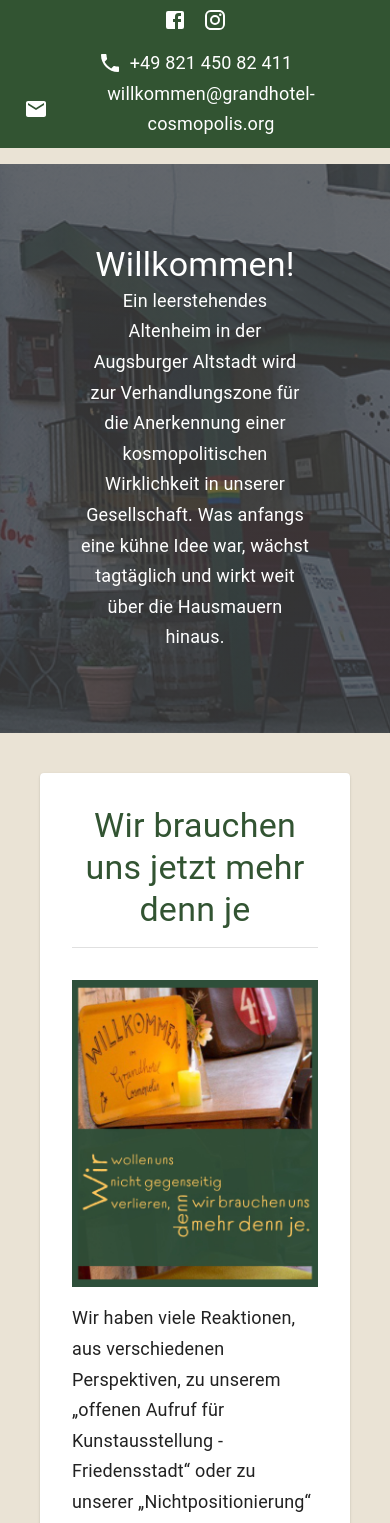
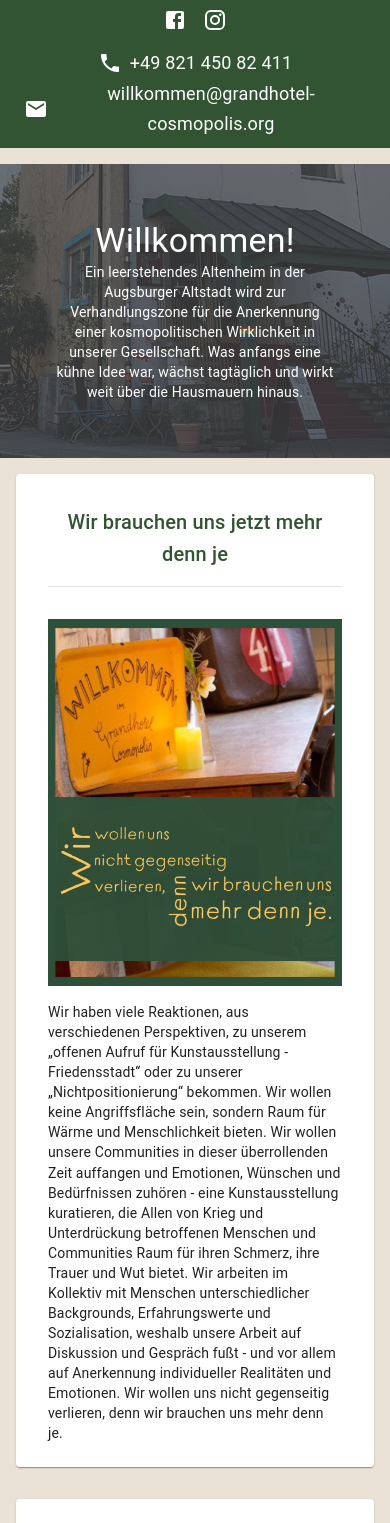
Before and after one commit to grandhotel-cosmopolis/website, a React (Vite) app in the folder grandhotel-cosmopolis-fe/: page / in a window 390 px wide. Shown: the top 1523 px of the page. Built offline with nearby package versions, Linux system fonts and the light colour scheme.

Commit message:
mobile approvements

```diff
--- a/grandhotel-cosmopolis-fe/src/components/pages/home/change.tsx
+++ b/grandhotel-cosmopolis-fe/src/components/pages/home/change.tsx
@@ -10,10 +10,12 @@ import {
 import { ElementWrapper } from "../../shared/element-wrapper";
 import { TypographyWithHeart } from "../../shared/typography-with-heart";
 import { useTranslation } from "react-i18next";
+import { useIsMobileView } from "../../hooks/screen-sizes/use-is-mobile-view";
 
 export const Change = () => {
   const theme = useTheme();
   const { t } = useTranslation();
+  const isMobileView = useIsMobileView();
   return (
     <ElementWrapper fullWidthBackgroundColor={theme.palette.secondary.main}>
       <Stack>
@@ -21,12 +23,14 @@ export const Change = () => {
           <Grid item xs={12} md={6}>
             <Stack spacing={3}>
               <Typography
-                variant="h5"
+                variant={isMobileView ? "h6" : "h5"}
                 sx={(theme) => ({ color: theme.palette.text.secondary })}
               >
                 {t("home.change.title")}
               </Typography>
-              <Typography>{t("home.change.body")}</Typography>
+              <Typography variant={isMobileView ? "body2" : "body1"}>
+                {t("home.change.body")}
+              </Typography>
               <Button variant="contained">{t("home.change.contribute")}</Button>
             </Stack>
           </Grid>
--- a/grandhotel-cosmopolis-fe/src/components/pages/home/donate.tsx
+++ b/grandhotel-cosmopolis-fe/src/components/pages/home/donate.tsx
@@ -9,10 +9,12 @@ import {
 import { Logo } from "../../../assets/general/logo";
 import { ElementWrapper } from "../../shared/element-wrapper";
 import { useTranslation } from "react-i18next";
+import { useIsMobileView } from "../../hooks/screen-sizes/use-is-mobile-view";
 
 export const Donate = () => {
   const theme = useTheme();
   const { t } = useTranslation();
+  const isMobileView = useIsMobileView();
   return (
     <ElementWrapper fullWidthBackgroundColor={theme.palette.primary.main}>
       <Stack width="100%" alignItems="center">
@@ -20,21 +22,33 @@ export const Donate = () => {
         <Card sx={{ width: "100%", mt: 8 }}>
           <CardContent>
             <Typography
-              variant="h5"
+              variant={isMobileView ? "h6" : "h5"}
               sx={(theme) => ({ color: theme.palette.text.secondary, pb: 2 })}
             >
               {t("home.donate.title")}
             </Typography>
-            <Typography sx={{ whiteSpace: "pre-line" }}>
+            <Typography
+              variant={isMobileView ? "body2" : "body1"}
+              sx={{ whiteSpace: "pre-line" }}
+            >
               {t("home.donate.body")}
             </Typography>
 
-            <Typography sx={{ pt: 4 }}>
+            <Typography
+              variant={isMobileView ? "body2" : "body1"}
+              sx={{ pt: 4 }}
+            >
               {t("home.donate.bankAccount.number")}
             </Typography>
-            <Typography>{t("home.donate.bankAccount.blz")}</Typography>
-            <Typography>{t("home.donate.bankAccount.iban")}</Typography>
-            <Typography>{t("home.donate.bankAccount.bic")}</Typography>
+            <Typography variant={isMobileView ? "body2" : "body1"}>
+              {t("home.donate.bankAccount.blz")}
+            </Typography>
+            <Typography variant={isMobileView ? "body2" : "body1"}>
+              {t("home.donate.bankAccount.iban")}
+            </Typography>
+            <Typography variant={isMobileView ? "body2" : "body1"}>
+              {t("home.donate.bankAccount.bic")}
+            </Typography>
             <Button variant="outlined" sx={{ mt: 2 }}>
               {t("home.donate.donate")}
             </Button>
--- a/grandhotel-cosmopolis-fe/src/components/pages/home/header.tsx
+++ b/grandhotel-cosmopolis-fe/src/components/pages/home/header.tsx
@@ -22,7 +22,7 @@ export const Header = () => {
         </Typography>
         <Typography
           color="white"
-          variant={isMobileView ? "body1" : "h6"}
+          variant={isMobileView ? "body2" : "body1"}
           maxWidth={500}
           textAlign="center"
         >
--- a/grandhotel-cosmopolis-fe/src/components/pages/home/together.tsx
+++ b/grandhotel-cosmopolis-fe/src/components/pages/home/together.tsx
@@ -2,20 +2,26 @@ import { Stack, Typography } from "@mui/material";
 import { ElementWrapper } from "../../shared/element-wrapper";
 import TogetherImage from "../../../assets/home/together.png";
 import { useTranslation } from "react-i18next";
+import { useIsMobileView } from "../../hooks/screen-sizes/use-is-mobile-view";
 
 export const Together = () => {
   const { t } = useTranslation();
+  const isMobileView = useIsMobileView();
   return (
     <ElementWrapper>
       <Stack display="flex" alignItems="center">
         <Typography
-          variant="h4"
+          variant={isMobileView ? "h6" : "h4"}
           sx={(theme) => ({ color: theme.palette.primary.main })}
         >
           {t("home.together.title")}
         </Typography>
         <img src={TogetherImage} />
-        <Typography textAlign="center" sx={{ maxWidth: 500 }}>
+        <Typography
+          variant={isMobileView ? "body2" : "body1"}
+          textAlign="center"
+          sx={{ maxWidth: 500 }}
+        >
           {t("home.together.body")}
         </Typography>
       </Stack>
--- a/grandhotel-cosmopolis-fe/src/components/shared/card-list/list-element.tsx
+++ b/grandhotel-cosmopolis-fe/src/components/shared/card-list/list-element.tsx
@@ -27,7 +27,7 @@ export const ListElement = (props: ListElementProps) => {
           color={theme.palette.primary.main}
           mb={2}
         >
-          <Typography variant="h4" textAlign="center">
+          <Typography variant={isMobileView ? "h6" : "h4"} textAlign="center">
             {props.title}
           </Typography>
         </Box>
@@ -47,13 +47,16 @@ export const ListElement = (props: ListElementProps) => {
             </Box>
             {props.subtitle && (
               <Typography
-                variant="h5"
+                variant={isMobileView ? "h6" : "h5"}
                 sx={(theme) => ({ mb: 2, color: theme.palette.text.secondary })}
               >
                 {props.subtitle}
               </Typography>
             )}
-            <Typography sx={{ whiteSpace: "pre-line" }}>
+            <Typography
+              variant={isMobileView ? "body2" : "body1"}
+              sx={{ whiteSpace: "pre-line" }}
+            >
               {props.body}
             </Typography>
           </Box>
--- a/grandhotel-cosmopolis-fe/src/components/shared/element-wrapper.tsx
+++ b/grandhotel-cosmopolis-fe/src/components/shared/element-wrapper.tsx
@@ -1,5 +1,6 @@
 import { Box } from "@mui/material";
 import { ReactElement } from "react";
+import { useIsMobileView } from "../hooks/screen-sizes/use-is-mobile-view";
 
 type ElementWrapperProps = {
   readonly fullWidthBackgroundColor?: string;
@@ -15,6 +16,7 @@ type BackgroundImageProps = {
 };
 
 export const ElementWrapper = (props: ElementWrapperProps) => {
+  const isMobileView = useIsMobileView();
   return (
     <Box
       width="100%"
@@ -26,7 +28,7 @@ export const ElementWrapper = (props: ElementWrapperProps) => {
       justifyContent="center"
     >
       <Box
-        m={5}
+        m={isMobileView ? 2 : 5}
         width="100%"
         sx={(theme) => ({
           maxWidth: theme.spacing(140),
--- a/grandhotel-cosmopolis-fe/src/components/shared/footer/footer.tsx
+++ b/grandhotel-cosmopolis-fe/src/components/shared/footer/footer.tsx
@@ -18,6 +18,7 @@ export const Footer = () => {
         <Grid container spacing={2}>
           <Grid
             item
+            xs={12}
             sm={12}
             md={4}
             sx={{ display: "flex", justifyContent: "center" }}
@@ -28,6 +29,7 @@ export const Footer = () => {
           </Grid>
           <Grid
             item
+            xs={12}
             sm={12}
             md={4}
             sx={{ display: "flex", justifyContent: "center", color: "white" }}
@@ -54,6 +56,7 @@ export const Footer = () => {
           </Grid>
           <Grid
             item
+            xs={12}
             sm={12}
             md={4}
             sx={{ display: "flex", justifyContent: "center", color: "white" }}
@@ -66,6 +69,7 @@ export const Footer = () => {
           </Grid>
           <Grid
             item
+            xs={12}
             sm={12}
             md={4}
             sx={{ display: "flex", justifyContent: "center", color: "white" }}
@@ -76,6 +80,7 @@ export const Footer = () => {
           </Grid>
           <Grid
             item
+            xs={12}
             sm={12}
             md={4}
             sx={{ display: "flex", justifyContent: "center", color: "white" }}
@@ -86,6 +91,7 @@ export const Footer = () => {
           </Grid>
           <Grid
             item
+            xs={12}
             sm={12}
             md={4}
             sx={{ display: "flex", justifyContent: "center", color: "white" }}
```
